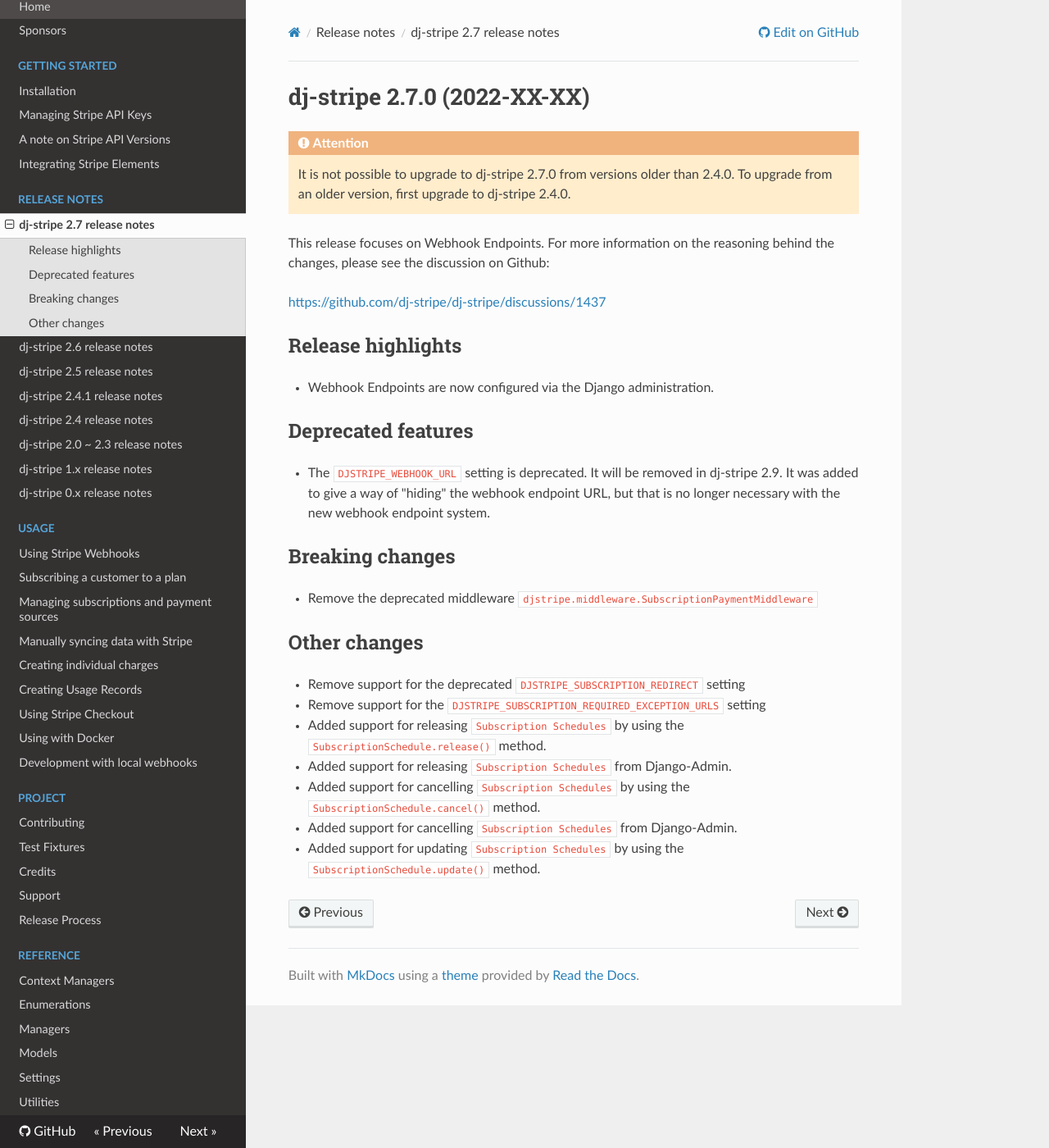
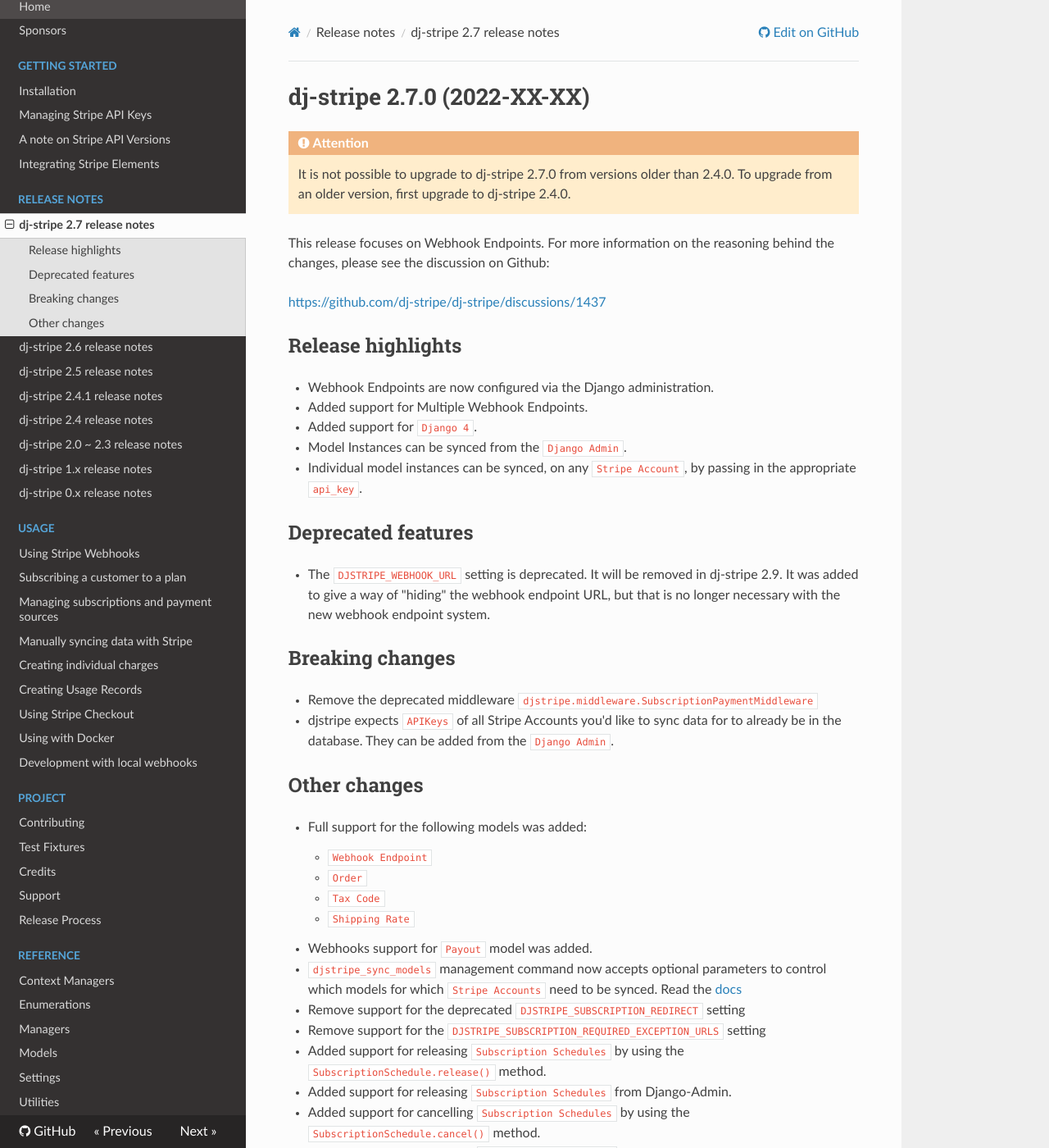
Before and after one commit to dj-stripe/dj-stripe, an MkDocs documentation site: the page built from docs/history/2_7_0.md, in a window 1280 px wide and 1400 px high. Shown: the whole window at 82% size. Built offline with MkDocs 1.6.1, drawn with Linux system fonts in a browser that asks for light colours; nearby versions of some CDN libraries.

Commit message:
Updated release notes for 2.7.0

```diff
--- a/docs/history/2_7_0.md
+++ b/docs/history/2_7_0.md
@@ -13,6 +13,12 @@
 ## Release highlights
 
 -   Webhook Endpoints are now configured via the Django administration.
+- Added support for Multiple Webhook Endpoints.
+- Added support for `Django 4`.
+- Model Instances can be synced from the `Django Admin`.
+- Individual model instances can be synced, on any `Stripe Account`, by passing in the appropriate `api_key`.
+
+
 
 ## Deprecated features
 
@@ -22,11 +28,20 @@
 
 ## Breaking changes
 
--   Remove the deprecated middleware `djstripe.middleware.SubscriptionPaymentMiddleware`
+- Remove the deprecated middleware `djstripe.middleware.SubscriptionPaymentMiddleware`
+- djstripe expects `APIKeys` of all Stripe Accounts you'd like to sync data for to already be in the database. They can be added from the `Django Admin`.
 
 ## Other changes
 
--   Remove support for the deprecated `DJSTRIPE_SUBSCRIPTION_REDIRECT` setting
+- Full support for the following models was added:
+    - `Webhook Endpoint`
+    - `Order`
+    - `Tax Code`
+    - `Shipping Rate`
+
+- Webhooks support for `Payout` model was added.
+- `djstripe_sync_models` management command now accepts optional parameters to control which models for which `Stripe Accounts` need to be synced. Read the [docs](../usage/manually_syncing_with_stripe.md)
+- Remove support for the deprecated `DJSTRIPE_SUBSCRIPTION_REDIRECT` setting
 -   Remove support for the `DJSTRIPE_SUBSCRIPTION_REQUIRED_EXCEPTION_URLS` setting
 -   Added support for releasing `Subscription Schedules` by using the `SubscriptionSchedule.release()` method.
 -   Added support for releasing `Subscription Schedules` from Django-Admin.
```
